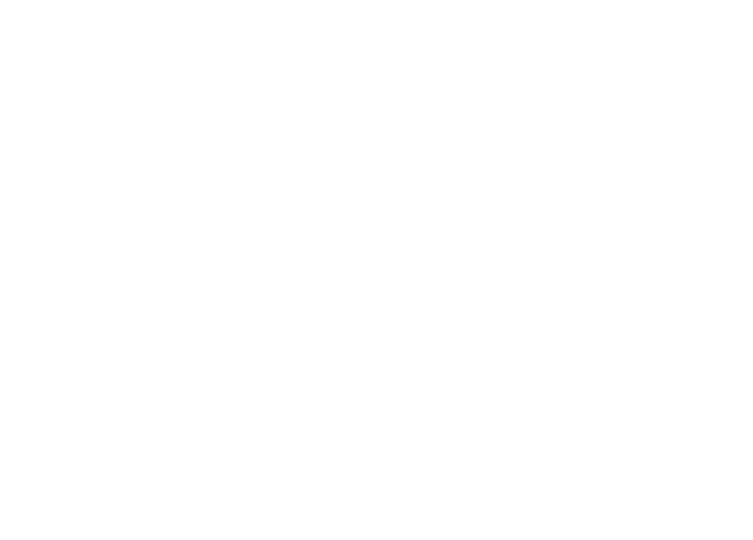
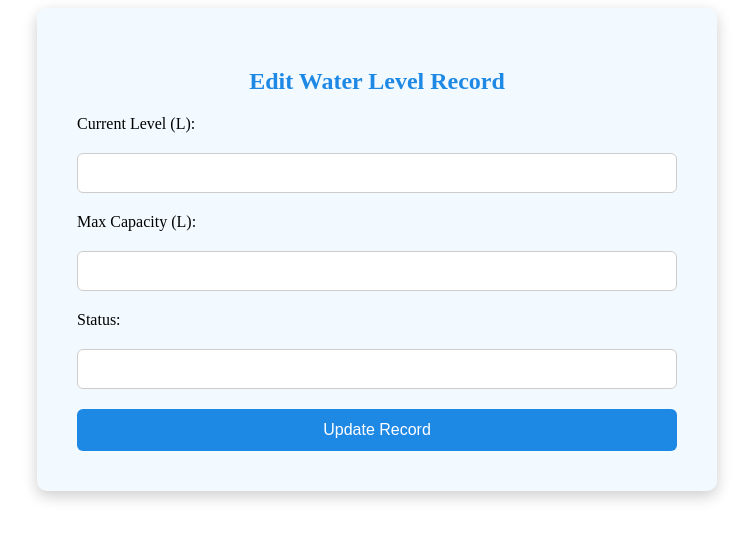
Before and after one commit to johancosta999/Neptune_v0.1, a React (Create React App) app in the folder frontend/: page /water-level/edit/1 in a window 1280 px wide. Before the commit this address had no page. Shown: the top 540 px of the page, without its empty margins (263-1016 px from the left). Built offline with nearby package versions, Linux system fonts and the light colour scheme; no server answers.

Commit message:
Editwater

```diff
--- a/frontend/src/App.js
+++ b/frontend/src/App.js
@@ -3,8 +3,11 @@
 import { Routes, Route } from "react-router-dom";
 
 
-import Dashboard from "../src/Compoents/Home/TankDisplay"
+import Dashboard from "../src/Compoents/Home/TankDisplay";
 import AddWater from "../src/Compoents/WaterLevel/AddWater";
+import EditWaterlevel from "../src/Compoents/WaterLevel/EditWaterlevel";
+
+
 
 function App() {
 
@@ -13,6 +16,7 @@
       <Routes>
         <Route path="/" element={<Dashboard />} />
         <Route path="/tank-level" element={<AddWater />} />
+         <Route path="/water-level/edit/:id" element={<EditWaterlevel />} />
       </Routes>
 
     </div>
--- a/frontend/src/Compoents/WaterLevel/AddWater.js
+++ b/frontend/src/Compoents/WaterLevel/AddWater.js
@@ -113,6 +113,15 @@
           required
           style={inputStyle}
         />
+          <label style={{ color: "#1e88e5", fontWeight: "bold" }}>Status:</label>
+        <input
+          type="text"
+          name="status"
+          value={form.status}
+          onChange={handleChange}
+          required
+          style={inputStyle}
+        />
 
         {/* Submit */}
         <button type="submit" style={buttonStyle}>
--- /dev/null
+++ b/frontend/src/Compoents/WaterLevel/EditWaterlevel.js
@@ -0,0 +1,126 @@
+import React, { useState, useEffect } from "react";
+import axios from "axios";
+import { useParams, useNavigate } from "react-router-dom";
+
+function EditWaterlevel() {
+  const [inputs, setInputs] = useState({
+    currentLevel: "",
+    maxCapacity: "",
+    status: "",
+  });
+
+  const { id } = useParams(); // extract tank record ID from URL
+  const navigate = useNavigate();
+
+  // Fetch existing data on component mount
+  useEffect(() => {
+    const fetchHandler = async () => {
+      try {
+        const res = await axios.get(`http://localhost:5000/data/${id}`);
+        setInputs(res.data.record);
+      } catch (err) {
+        console.error("Fetch error:", err);
+      }
+    };
+    fetchHandler();
+  }, [id]);
+
+  // Submit updated data
+  const handleSubmit = async (e) => {
+    e.preventDefault();
+
+    try {
+      await axios.put(`http://localhost:5000/data/${id}`, {
+        currentLevel: Number(inputs.currentLevel),
+        maxCapacity: Number(inputs.maxCapacity),
+        status: String(inputs.status),
+      });
+      alert("✅ Water level updated!");
+      navigate("/water-level"); // Adjust the path as needed
+    } catch (err) {
+      console.error("Update failed:", err);
+      alert("❌ Failed to update record.");
+    }
+  };
+
+  const handleChange = (e) => {
+    const { name, value } = e.target;
+    setInputs((prevState) => ({
+      ...prevState,
+      [name]: value,
+    }));
+  };
+
+  return (
+    <div style={containerStyle}>
+      <h2 style={{ textAlign: "center", color: "#1e88e5" }}>Edit Water Level Record</h2>
+      <form onSubmit={handleSubmit} style={formStyle}>
+        <label>Current Level (L):</label>
+        <input
+          type="number"
+          name="currentLevel"
+          value={inputs.currentLevel}
+          onChange={handleChange}
+          required
+          style={inputStyle}
+        />
+
+        <label>Max Capacity (L):</label>
+        <input
+          type="number"
+          name="maxCapacity"
+          value={inputs.maxCapacity}
+          onChange={handleChange}
+          required
+          style={inputStyle}
+        />
+
+        <label>Status:</label>
+        <input
+          type="text"
+          name="status"
+          value={inputs.status}
+          onChange={handleChange}
+          required
+          style={inputStyle}
+        />
+
+        <button type="submit" style={buttonStyle}>Update Record</button>
+      </form>
+    </div>
+  );
+}
+
+const containerStyle = {
+  padding: "40px",
+  maxWidth: "600px",
+  margin: "auto",
+  background: "#f3faff",
+  borderRadius: "10px",
+  boxShadow: "0px 5px 15px rgba(0, 0, 0, 0.2)",
+};
+
+const formStyle = {
+  display: "flex",
+  flexDirection: "column",
+  gap: "20px",
+};
+
+const inputStyle = {
+  padding: "10px",
+  fontSize: "16px",
+  borderRadius: "6px",
+  border: "1px solid #ccc",
+};
+
+const buttonStyle = {
+  padding: "12px",
+  fontSize: "16px",
+  borderRadius: "6px",
+  border: "none",
+  background: "#1e88e5",
+  color: "white",
+  cursor: "pointer",
+};
+
+export default EditWaterlevel;
```
Also changed, not shown: 1 other file (tests, documents, lock files or other folders).
